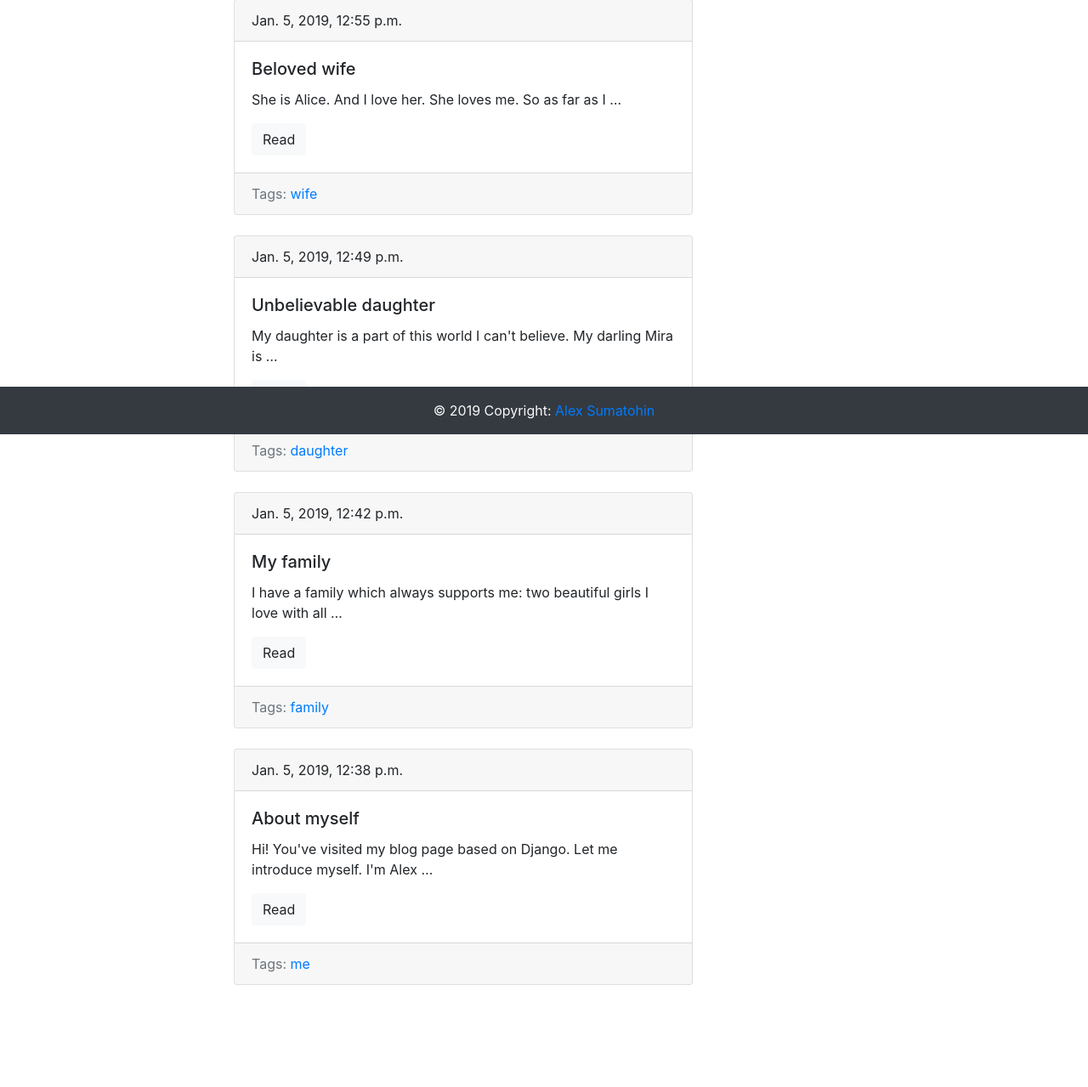
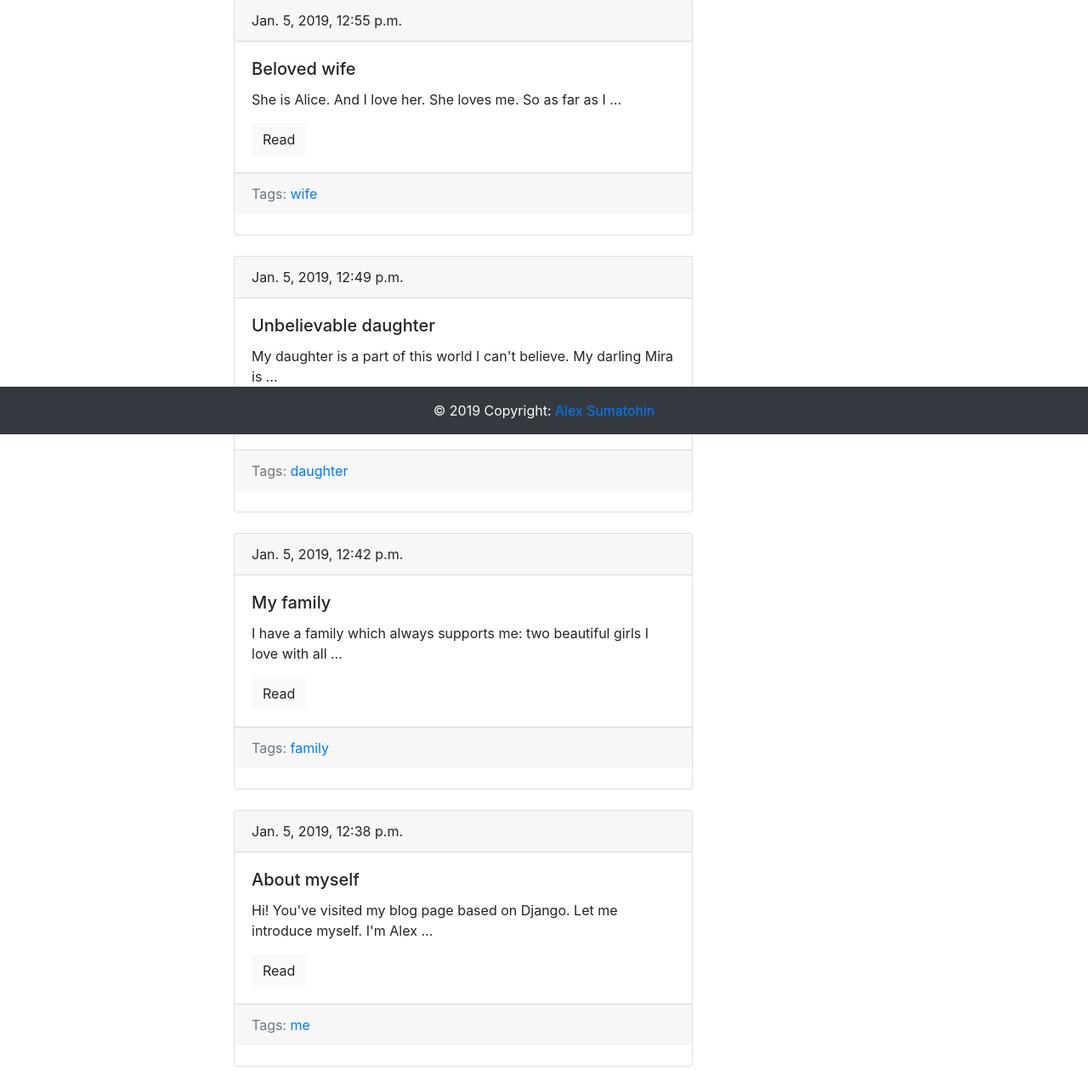
Before and after one commit to enliberte/blog, a Django app: page /blog/ in a window 1280 px wide. Shown: the part 289-1568 px from the top of the page at 85% size. Before the commit the page ends 1448 px from the top, so only its background shows below. Run offline with Django 3.2, Linux system fonts and the light colour scheme; data comes from the database, SQL or seed files in the repository; some libraries are stand-ins or nearby versions.

Commit message:
'footer'

```diff
--- a/blog/templates/blog/includes/post_card_template.html
+++ b/blog/templates/blog/includes/post_card_template.html
@@ -1,4 +1,4 @@
-<div class="card mb-4">
+<div class="card mb-4 pb-4">
     <div class="card-header">
         {{ post.date_pub }}
     </div>
```
